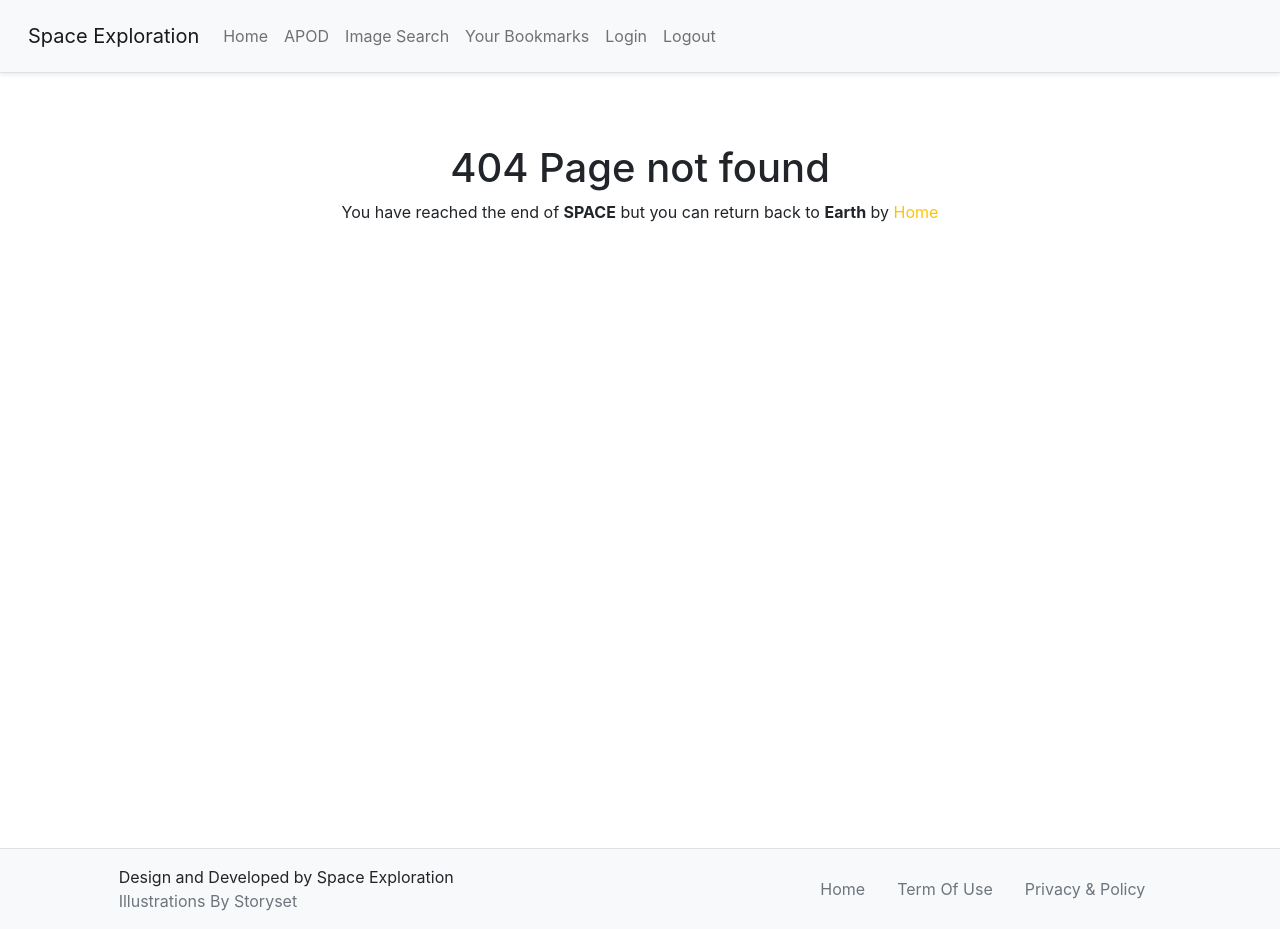
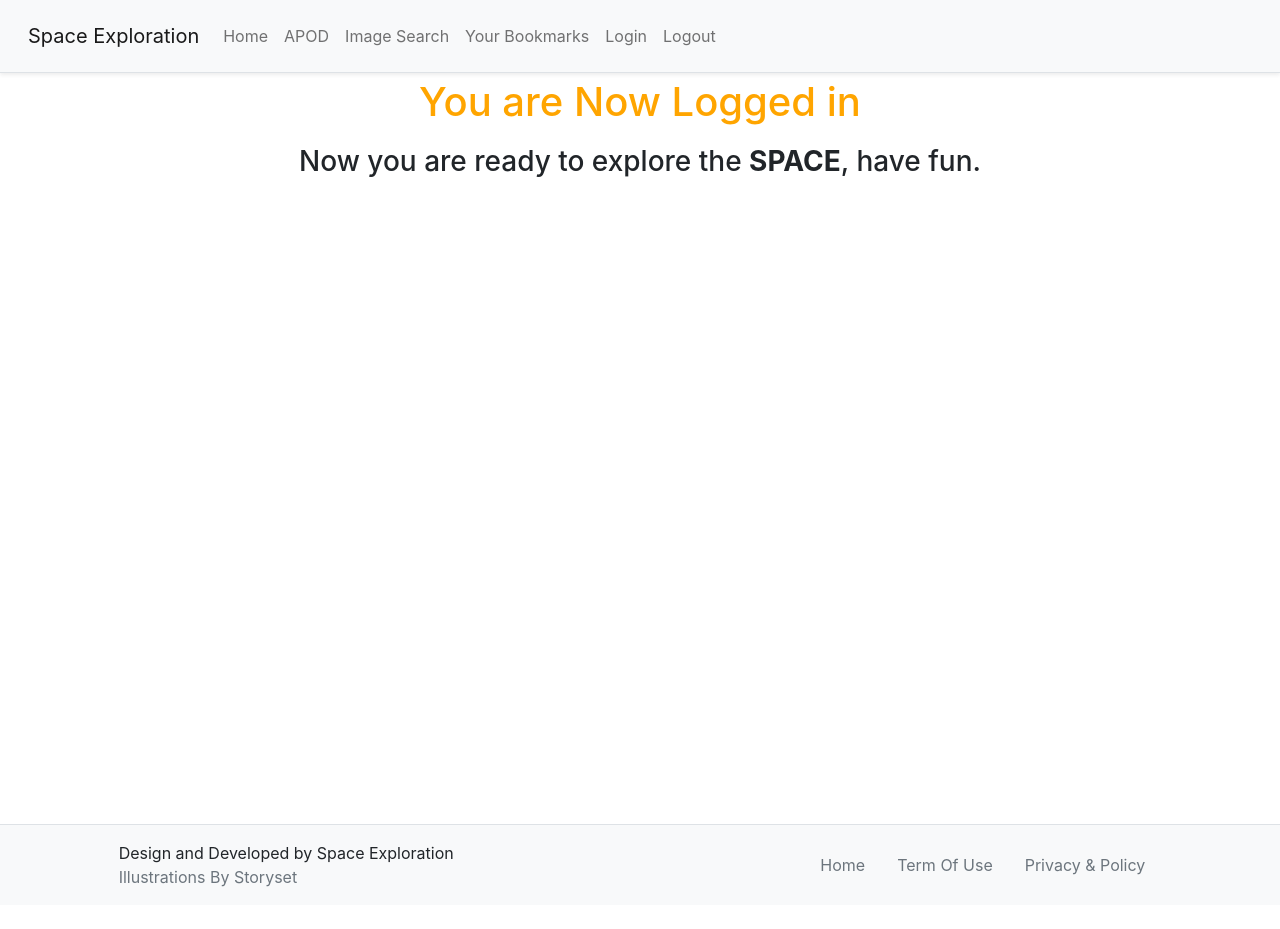
Before and after one commit to codewithpom/NASA-API-Hackathon, a React (Create React App) app: page /#/sucess in a window 1280 px wide. After the commit the page ends 905 px from the top, so only its background shows below. Built offline with nearby package versions, Linux system fonts and the light colour scheme.

Commit message:
Success page
Added success page redirect after successful login.

```diff
--- a/src/App.js
+++ b/src/App.js
@@ -8,6 +8,7 @@ import NotFound from "./pages/NotFound";
 import Footer from "./components/Footer";
 import Login from "./pages/Login";
 import BookMarks from "./pages/BookMarks";
+import Sucess from "./pages/Sucess";
 
 
 
@@ -24,6 +25,7 @@ function App() {
                 <Route path="/login" exact component={Login} />
                 <Route path="/404" exact component={NotFound} />
                 <Route path="/bookmarks" exact component={BookMarks} />
+                <Route path="/sucess" exact component={Sucess} />
                 <Route path="/" component={NotFound} />
             </Switch>
             <Footer />
--- a/src/pages/Login.js
+++ b/src/pages/Login.js
@@ -18,6 +18,7 @@ export default function Login() {
         console.log(payload);
         axios.post(`${process.env.REACT_APP_BACKEND_URL}/create_account`, { "payload": payload }).then(function (reponse) {
             setCookie("user-id", payload['user_id']);
+            window.location.href = "#/sucess";
         })
     }
     useEffect(() => {
--- /dev/null
+++ b/src/pages/Sucess.js
@@ -0,0 +1,16 @@
+import React from 'react'
+
+export default function Sucess() {
+    return (
+        <div className="container mt-4 pt-5" style={{ minHeight: "100vh" }}>
+            <h1 className="text-center">
+                <span style={{ color: "orange", }}>
+                    You are Now Logged in
+                </span>
+            </h1>
+            <h3 className="text-center">
+                Now you are ready to explore the <b>SPACE</b>, have fun.
+            </h3>
+        </div>
+    )
+}
```
Also changed, not shown: src/pages/About.js (deleted, +0 -10 lines).
